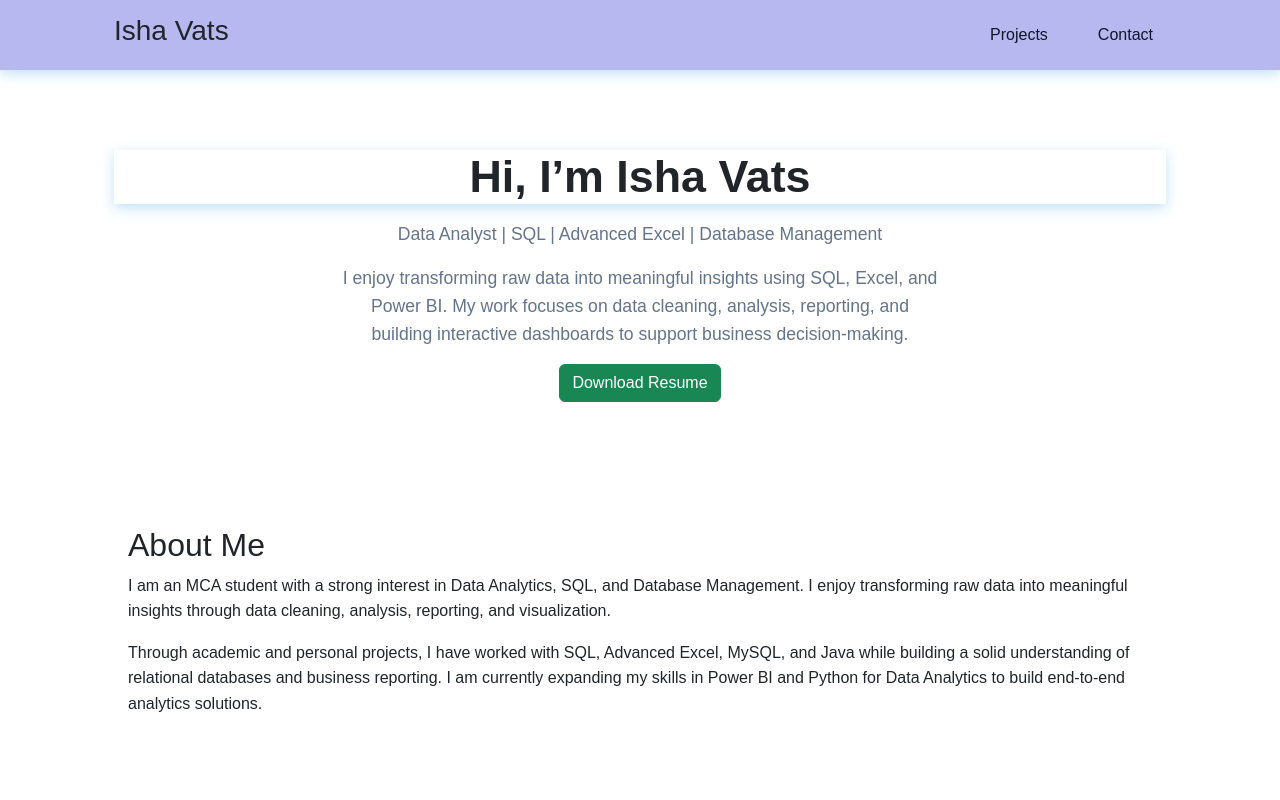
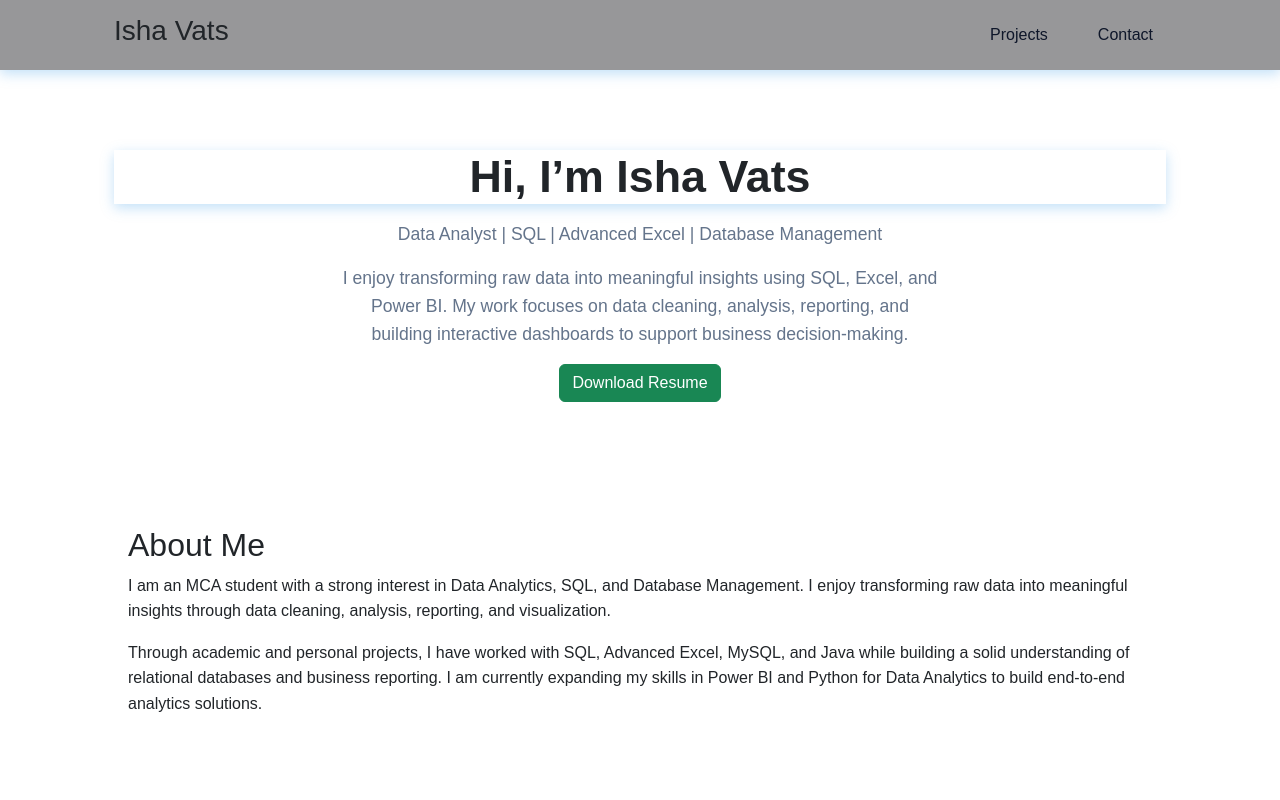
Before and after one commit to Isha1906/isha-vats-portfolio, a React (Vite) app: page / in a window 1280 px wide. Shown: the top 800 px of the page. Built offline with nearby package versions, Linux system fonts and the light colour scheme.

Commit message:
Contact.css changes

```diff
--- a/src/component/Contact.jsx
+++ b/src/component/Contact.jsx
@@ -1,3 +1,5 @@
+import "../style/contact.css";
+
 const Contact = () => {
   return (
     <section id="contact" className="contact-section">
--- a/src/style/Navbar.css
+++ b/src/style/Navbar.css
@@ -6,7 +6,7 @@ header {
   /* border-bottom: 1px solid #E5E7EB; */
   z-index: 100;
   box-shadow: 0 4px 12px rgba(85, 168, 236, 0.349);
-  background-color: rgba(131, 131, 231, 0.568);
+  background-color: rgba(73, 73, 77, 0.568);
 }
 
 nav {
--- a/src/style/contact.css
+++ b/src/style/contact.css
@@ -2,6 +2,7 @@
     padding: 80px 20px;
     text-align: center;
     background: #f8f9fc;
+    text-decoration: none;
 }
 
 #contact h2 {
@@ -23,6 +24,7 @@
     padding: 35px;
     border-radius: 16px;
     box-shadow: 0 10px 30px rgba(0,0,0,.08);
+    text-decoration: none;
 
 }
 
```
